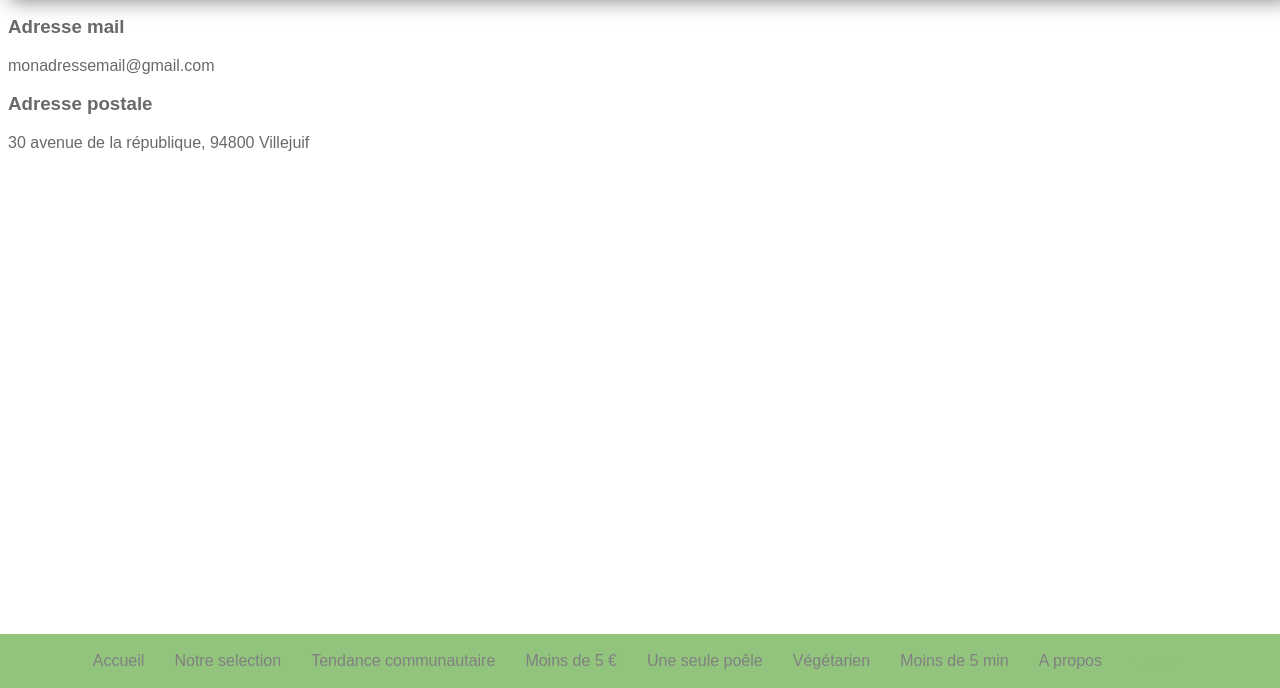
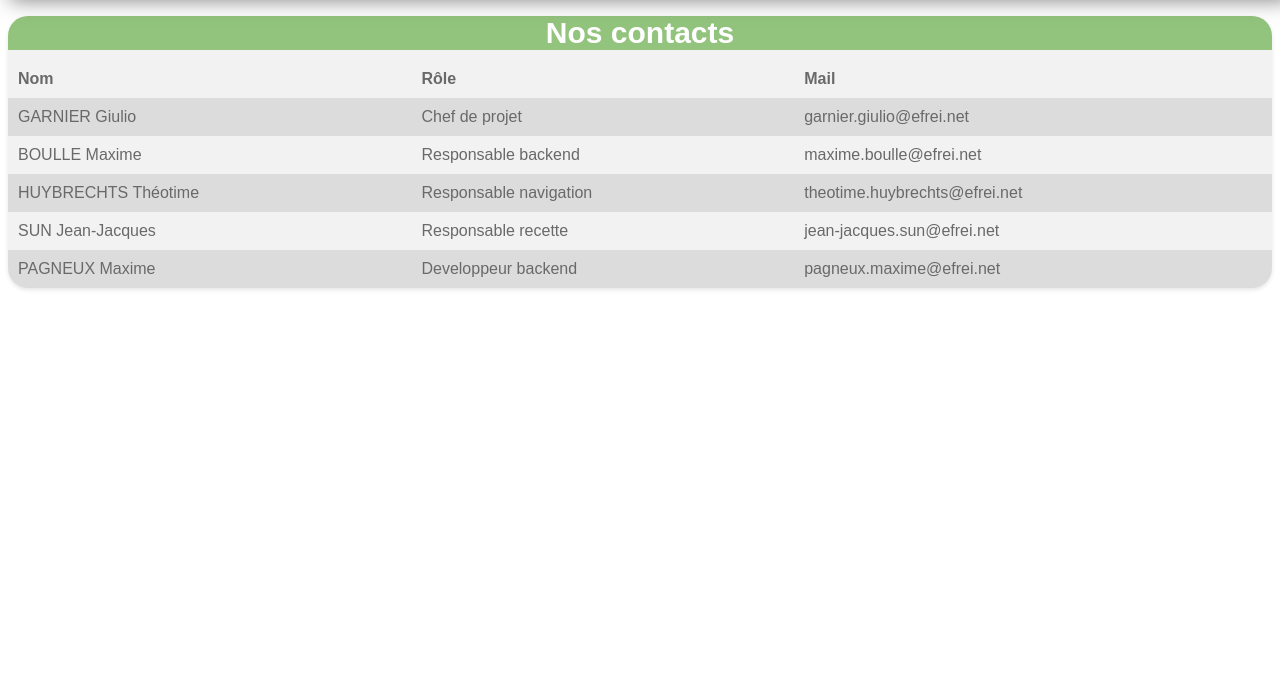
Before and after one commit to G1ul1o/Miamateur, a PHP site: page /Contact.html in a window 1280 px wide. Shown: the part 112-800 px from the top of the page. Run offline with PHP 8.4, Linux system fonts and the light colour scheme.

Commit message:
Ajout de la page contact

```diff
--- /dev/null
+++ b/Contact.css
@@ -0,0 +1,48 @@
+.apropos {
+    font-family: "Arial", sans-serif;
+    color : #696969;
+    text-decoration:none;
+}
+
+
+.table-container {
+    background-color: rgba(0, 0, 0, 0.05);
+    border-radius: 20px;
+    box-shadow: 0 2px 4px rgba(0, 0, 0, 0.1);
+    overflow: hidden;
+    margin-bottom: 20px;
+}
+
+
+body tbody tr:nth-child(odd){
+    background-color: #DCDCDC;
+}
+
+th, td {
+    padding: 10px;
+    text-align: left;
+
+}
+
+table {
+    width: 100%;
+    border-collapse: collapse;
+    font-family: "Arial", sans-serif;
+    color : #696969;
+    text-decoration:none;
+}
+
+#nos-contacts{
+    font-family: "Arial", sans-serif;
+    color : white;
+    text-decoration:none;
+    font-size: 30px;
+}
+
+
+caption {
+    font-weight: bold;
+    font-size: 20px;
+    margin-bottom: 10px;
+    background-color: #93c47d;
+}
--- a/Contact.html
+++ b/Contact.html
@@ -2,6 +2,7 @@
 <html lang="en">
 <head>
   <link rel="stylesheet" href="Header.css">
+  <link rel="stylesheet" href="Contact.css">
   <script src="Header.js" defer></script>
     <meta charset="UTF-8">
     <title>Contact</title>
@@ -69,39 +70,44 @@
   </div>
   <div class="blanc"> </div>
 </header>
-  <div>
-    <h3 class="apropos">Adresse mail</h3>
-    <p class="apropos">monadressemail@gmail.com</p>
-    <h3 class="apropos">Adresse postale</h3>
-    <p class="apropos">30 avenue de la république, 94800 Villejuif
-  </div>
+<div class="table-container container-gray">
+  <table>
+    <caption id="nos-contacts">Nos contacts</caption>
+    <thead>
+    <tr>
+      <th>Nom</th>
+      <th>Rôle</th>
+      <th>Mail</th>
+    </tr>
+    </thead>
+    <tbody>
+    <tr>
+      <td>GARNIER Giulio</td>
+      <td>Chef de projet</td>
+      <td>garnier.giulio@efrei.net</td>
+    </tr>
+    <tr>
+      <td>BOULLE Maxime</td>
+      <td>Responsable backend</td>
+      <td>maxime.boulle@efrei.net</td>
+    </tr>
+    <tr>
+      <td>HUYBRECHTS Théotime</td>
+      <td>Responsable navigation</td>
+      <td>theotime.huybrechts@efrei.net</td>
+    </tr>
+    <tr>
+      <td>SUN Jean-Jacques</td>
+      <td>Responsable recette</td>
+      <td>jean-jacques.sun@efrei.net</td>
+    </tr>
+    <tr>
+      <td>PAGNEUX Maxime</td>
+      <td>Developpeur backend</td>
+      <td>pagneux.maxime@efrei.net</td>
+    </tr>
+    </tbody>
+  </table>
+</div>
 </body>
-<footer>
-  <span style="margin-left: 3%;"></span>
-
-  <div class="alignement_cote">
-    <div class="alignement">
-      <!-- les boutons du header (Acceuil, notre selection...) -->
-      <header-button><a class="header-button"  href="Header.html" target="_blank">Accueil</a></header-button>
-
-      <header-button><a class="header-button" href="http://twitch.com" target="_blank">Notre selection</a></header-button>
-
-      <header-button><a class="header-button" href="http://twitch.com" target="_blank">Tendance communautaire</a></header-button>
-
-      <header-button><a class="header-button" href="https://www.twitch.tv/otplol_" target="_blank">Moins de 5 €</a></header-button>
-
-      <header-button><a class="header-button" href="http://twitch.com" target="_blank">Une seule poêle</a></header-button>
-
-      <header-button><a class="header-button" href="http://twitch.com" target="_blank">Végétarien</a></header-button>
-
-      <header-button><a class="header-button" href="http://twitch.com" target="_blank">Moins de 5 min</a></header-button>
-
-      <header-button><a class="header-button" href="A%20propos.html" target="_blank">A propos</a></header-button>
-
-      <header-button><a class="active"  class="header-button" href="Contact.html" target="_blank">Contact</a></header-button>
-    </div>
-  </div>
-  <span style="margin-left: 3%;"></span>
-
-</footer>
 </html>
--- a/Header.css
+++ b/Header.css
@@ -175,11 +175,7 @@
     height: 10px;
 }
 
-.apropos {
-    font-family: "Arial", sans-serif;
-    color : #696969;
-    text-decoration:none;
-}
+
 
 /*caractéristique du body pour le décaler*/
 body{
```
